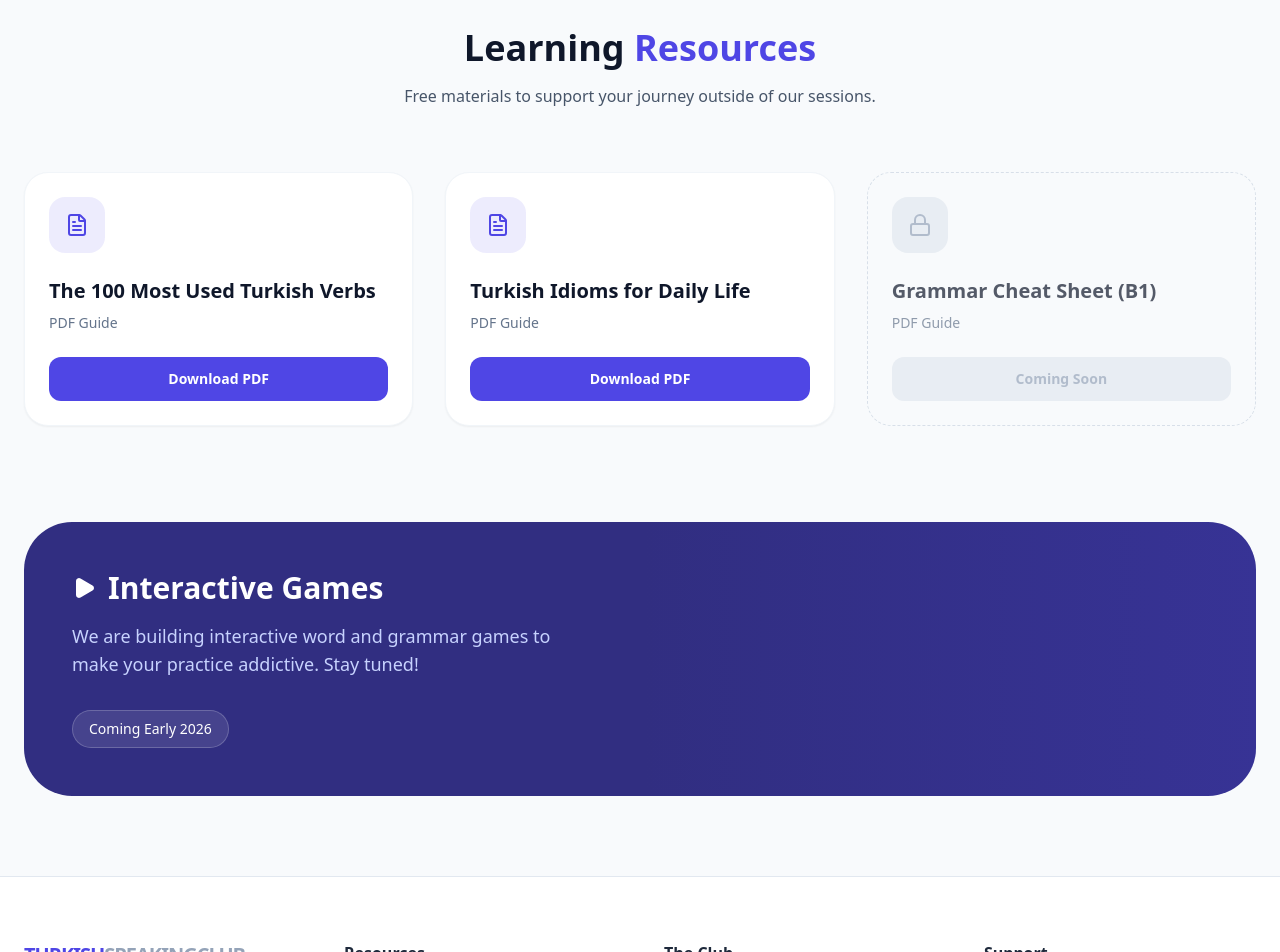
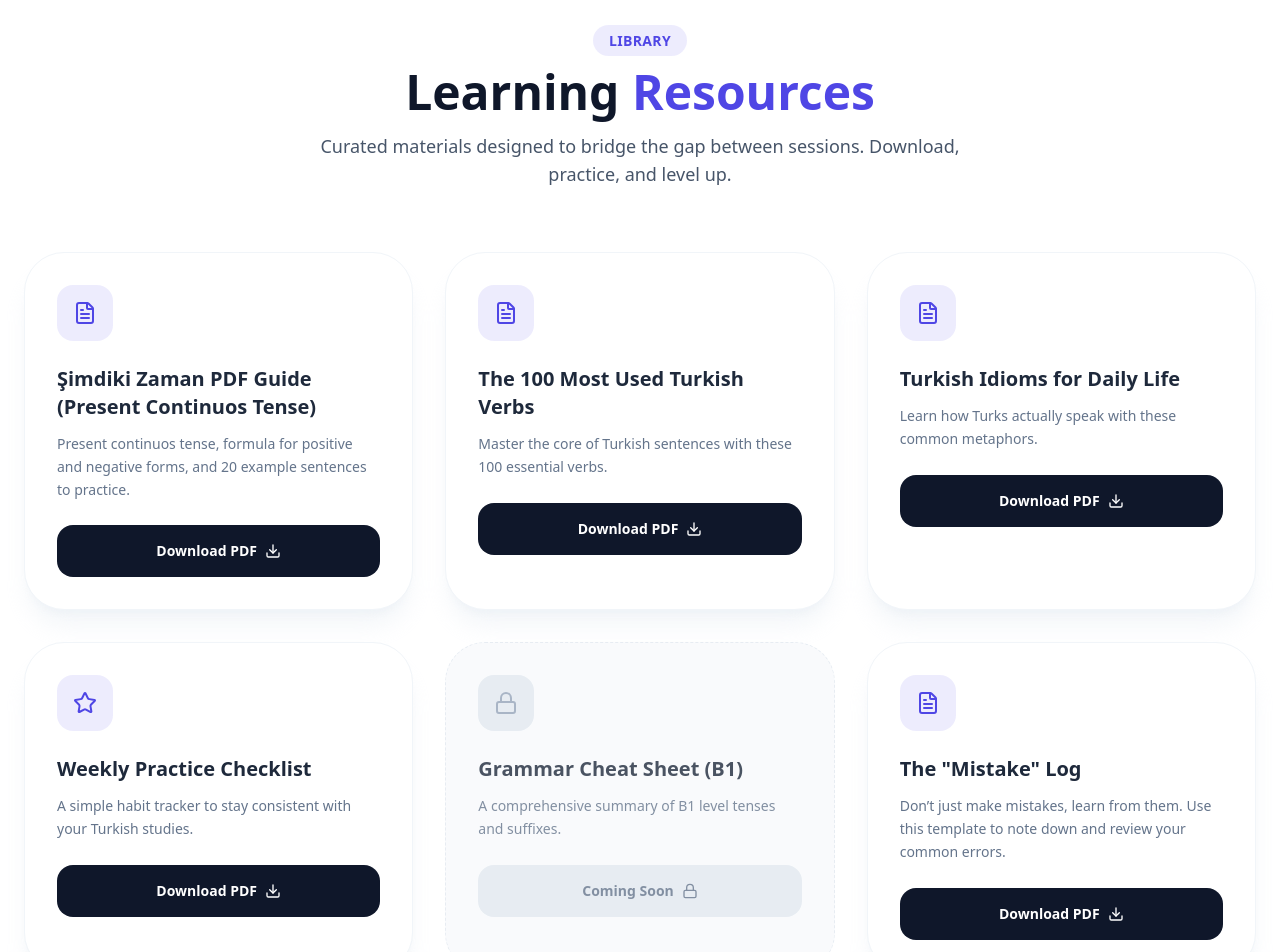
Before and after one commit to corduka/turkish-speaking-club, a React (Vite) app: page /materials in a window 1280 px wide. Shown: the part 100-1052 px from the top of the page. Built offline with nearby package versions, Linux system fonts and the light colour scheme.

Commit message:
Update materials page

```diff
--- a/src/pages/Materials.jsx
+++ b/src/pages/Materials.jsx
@@ -1,45 +1,142 @@
 import { motion } from 'framer-motion';
-import { FileText, Play, Lock } from 'lucide-react';
+import { FileText, Play, Lock, Download, Star } from 'lucide-react';
 
 const resources = [
-  { title: 'The 100 Most Used Turkish Verbs', type: 'PDF Guide', status: 'Available', icon: <FileText /> },
-  { title: 'Turkish Idioms for Daily Life', type: 'PDF Guide', status: 'Available', icon: <FileText /> },
-  { title: 'Grammar Cheat Sheet (B1)', type: 'PDF Guide', status: 'Coming Soon', icon: <Lock /> },
+    {
+    title: 'Şimdiki Zaman PDF Guide (Present Continuos Tense)',
+    type: 'PDF Guide',
+    status: 'Available',
+    icon: <FileText />,
+    fileName: 'simdiki-zaman.pdf', // Dosya adını buraya ekledik
+    description: 'Present continuos tense, formula for positive and negative forms, and 20 example sentences to practice.'
+  },
+  {
+    title: 'The 100 Most Used Turkish Verbs',
+    type: 'PDF Guide',
+    status: 'Available',
+    icon: <FileText />,
+    fileName: 'simdiki-zaman.pdf', // Dosya adını buraya ekledik
+    description: 'Master the core of Turkish sentences with these 100 essential verbs.'
+  },
+  {
+    title: 'Turkish Idioms for Daily Life',
+    type: 'PDF Guide',
+    status: 'Available',
+    icon: <FileText />,
+    description: 'Learn how Turks actually speak with these common metaphors.'
+  },
+  {
+    title: 'Weekly Practice Checklist',
+    type: 'Track-sheet',
+    status: 'Available',
+    icon: <Star />,
+    fileName: 'weekly-checklist.pdf',
+    description: 'A simple habit tracker to stay consistent with your Turkish studies.'
+  },
+  {
+    title: 'Grammar Cheat Sheet (B1)',
+    type: 'PDF Guide',
+    status: 'Coming Soon',
+    icon: <Lock />,
+    description: 'A comprehensive summary of B1 level tenses and suffixes.'
+  },
+  {
+    title: 'The "Mistake" Log',
+    type: 'Study Template',
+    status: 'Available',
+    icon: <FileText />,
+    description: 'Don’t just make mistakes, learn from them. Use this template to note down and review your common errors.',
+    fileName: 'mistake-log.pdf'
+  },
 ];
 
 export default function Materials() {
   return (
-    <div className="pt-32 pb-20">
+    <div className="pt-32 pb-20 bg-white">
+      {/* Header Section */}
       <section className="max-w-7xl mx-auto px-6 text-center mb-16">
-        <h2 className="text-4xl font-bold mb-4">Learning <span className="text-brand-primary">Resources</span></h2>
-        <p className="text-slate-600">Free materials to support your journey outside of our sessions.</p>
+        <motion.div
+           initial={{ opacity: 0, y: 20 }}
+           animate={{ opacity: 1, y: 0 }}
+        >
+          <span className="px-4 py-1.5 bg-brand-primary/10 text-brand-primary rounded-full text-sm font-bold tracking-wide uppercase">
+            Library
+          </span>
+          <h2 className="text-4xl md:text-5xl font-bold mt-4 mb-4 text-slate-900">
+            Learning <span className="text-brand-primary">Resources</span>
+          </h2>
+          <p className="text-slate-600 max-w-2xl mx-auto text-lg">
+            Curated materials designed to bridge the gap between sessions. Download, practice, and level up.
+          </p>
+        </motion.div>
       </section>
 
+      {/* Resource Grid */}
       <section className="max-w-7xl mx-auto px-6 grid md:grid-cols-2 lg:grid-cols-3 gap-8">
         {resources.map((res, i) => (
-          <motion.div key={i} whileHover={{ y: -5 }} className={`p-6 rounded-3xl border transition-all ${res.status === 'Available' ? 'bg-white border-slate-100 shadow-sm' : 'bg-slate-50 border-dashed border-slate-300 opacity-70'}`}>
-            <div className={`w-14 h-14 rounded-2xl flex items-center justify-center mb-6 ${res.status === 'Available' ? 'bg-brand-primary/10 text-brand-primary' : 'bg-slate-200 text-slate-400'}`}>
+          <motion.div
+            key={i}
+            whileHover={{ y: -8 }}
+            className={`p-8 rounded-[2.5rem] border transition-all duration-300 ${
+              res.status === 'Available'
+              ? 'bg-white border-slate-100 shadow-xl shadow-slate-200/40'
+              : 'bg-slate-50 border-dashed border-slate-200 opacity-80'
+            }`}
+          >
+            <div className={`w-14 h-14 rounded-2xl flex items-center justify-center mb-6 ${
+              res.status === 'Available' ? 'bg-brand-primary/10 text-brand-primary' : 'bg-slate-200 text-slate-400'
+            }`}>
               {res.icon}
             </div>
-            <h3 className="text-xl font-bold mb-2">{res.title}</h3>
-            <p className="text-sm text-slate-500 mb-6">{res.type}</p>
-            <button disabled={res.status !== 'Available'} className={`w-full py-3 rounded-xl font-bold text-sm transition-all ${res.status === 'Available' ? 'bg-brand-primary text-white hover:bg-brand-primary/90' : 'bg-slate-200 text-slate-400 cursor-not-allowed'}`}>
-              {res.status === 'Available' ? 'Download PDF' : 'Coming Soon'}
-            </button>
+            <h3 className="text-xl font-bold mb-3 text-slate-800">{res.title}</h3>
+            <p className="text-slate-500 text-sm mb-6 leading-relaxed">
+              {res.description}
+            </p>
+
+            {res.status === 'Available' ? (
+              <a
+                href={`/materials/${res.fileName}`} // /public yazmıyoruz, direkt /materials
+                download
+                className="flex items-center justify-center gap-2 w-full py-4 rounded-2xl font-bold text-sm bg-slate-900 text-white hover:bg-brand-primary transition-all active:scale-95"
+              >
+                Download PDF <Download className="w-4 h-4" />
+              </a>
+            ) : (
+              <div className="flex items-center justify-center gap-2 w-full py-4 rounded-2xl font-bold text-sm bg-slate-200 text-slate-500 cursor-not-allowed">
+                Coming Soon <Lock className="w-4 h-4" />
+              </div>
+            )}
           </motion.div>
         ))}
       </section>
 
-      {/* Games Section Teaser */}
+      {/* Interactive Games Teaser */}
       <section className="max-w-7xl mx-auto px-6 mt-24">
-        <div className="bg-indigo-900 rounded-[3rem] p-12 text-white overflow-hidden relative">
-          <div className="relative z-10 max-w-lg">
-            <h3 className="text-3xl font-bold mb-4 flex items-center gap-3"><Play className="fill-current" /> Interactive Games</h3>
-            <p className="text-indigo-200 mb-8 text-lg">We are building interactive word and grammar games to make your practice addictive. Stay tuned!</p>
-            <div className="inline-block px-4 py-2 bg-white/10 rounded-full text-sm font-medium border border-white/20">Coming Early 2026</div>
+        <motion.div
+          whileInView={{ opacity: 1, scale: 1 }}
+          initial={{ opacity: 0, scale: 0.95 }}
+          className="bg-brand-dark rounded-[3.5rem] p-10 md:p-16 text-white overflow-hidden relative group"
+        >
+          <div className="relative z-10 max-w-xl">
+            <div className="flex items-center gap-2 text-brand-primary mb-6">
+              <div className="w-2 h-2 rounded-full bg-brand-primary animate-pulse" />
+              <span className="text-sm font-bold uppercase tracking-widest">In Development</span>
+            </div>
+            <h3 className="text-4xl font-bold mb-6 flex items-center gap-4">
+              <Play className="fill-current w-8 h-8" /> Interactive Practice
+            </h3>
+            <p className="text-slate-300 mb-10 text-lg leading-relaxed">
+              Say goodbye to boring flashcards. We're building word games and grammar challenges to make your practice sessions addictive.
+            </p>
+            <div className="inline-block px-6 py-3 bg-white/10 backdrop-blur-md rounded-2xl text-sm font-bold border border-white/20">
+              Launching April 2026
+            </div>
           </div>
-          <div className="absolute top-0 right-0 w-1/2 h-full bg-gradient-to-l from-brand-primary/20 to-transparent pointer-events-none" />
-        </div>
+
+          {/* Arka plan dekorasyonu */}
+          <div className="absolute top-0 right-0 w-1/3 h-full bg-gradient-to-l from-brand-primary/10 to-transparent pointer-events-none" />
+          <div className="absolute -bottom-24 -right-24 w-64 h-64 bg-brand-primary/5 rounded-full blur-3xl" />
+        </motion.div>
       </section>
     </div>
   );
```
Also changed, not shown: 1 other file (tests, documents, lock files or other folders).
